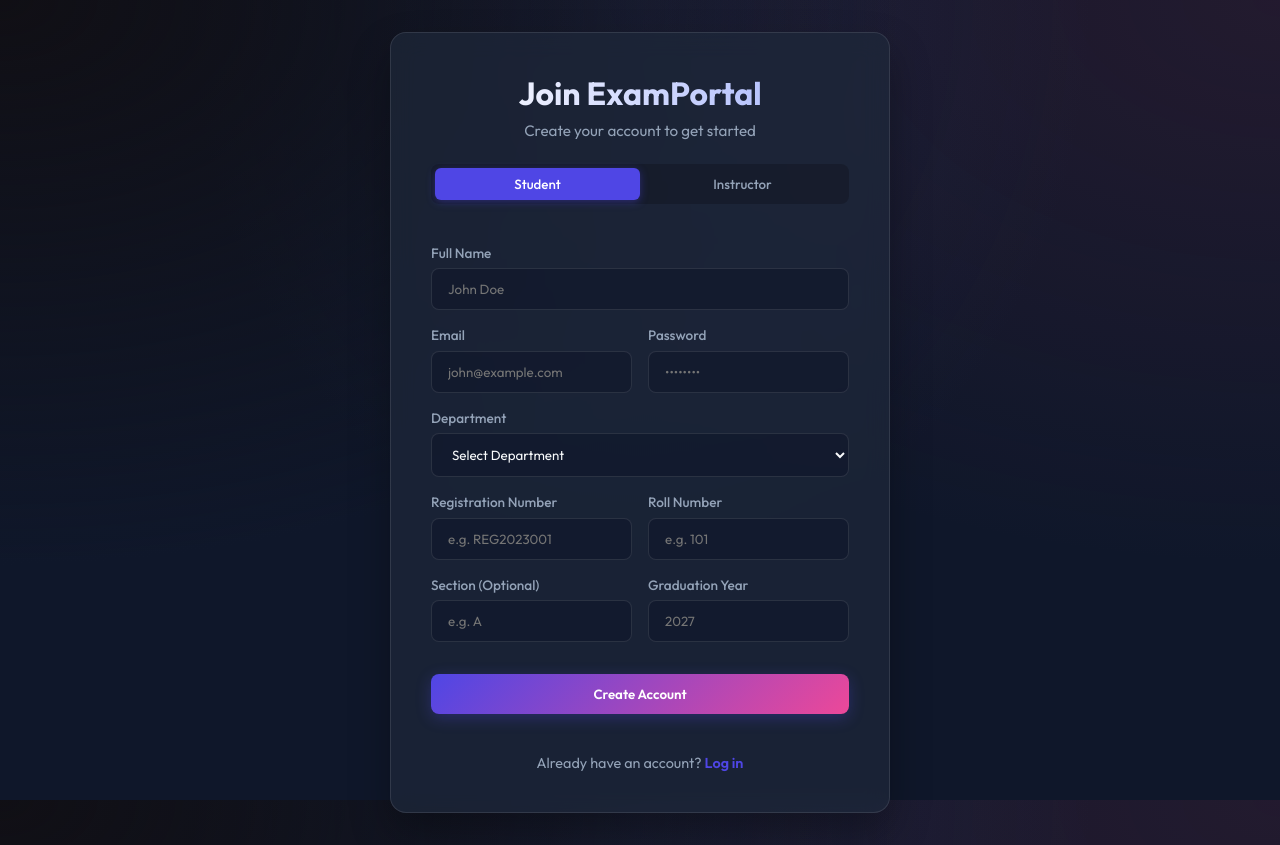
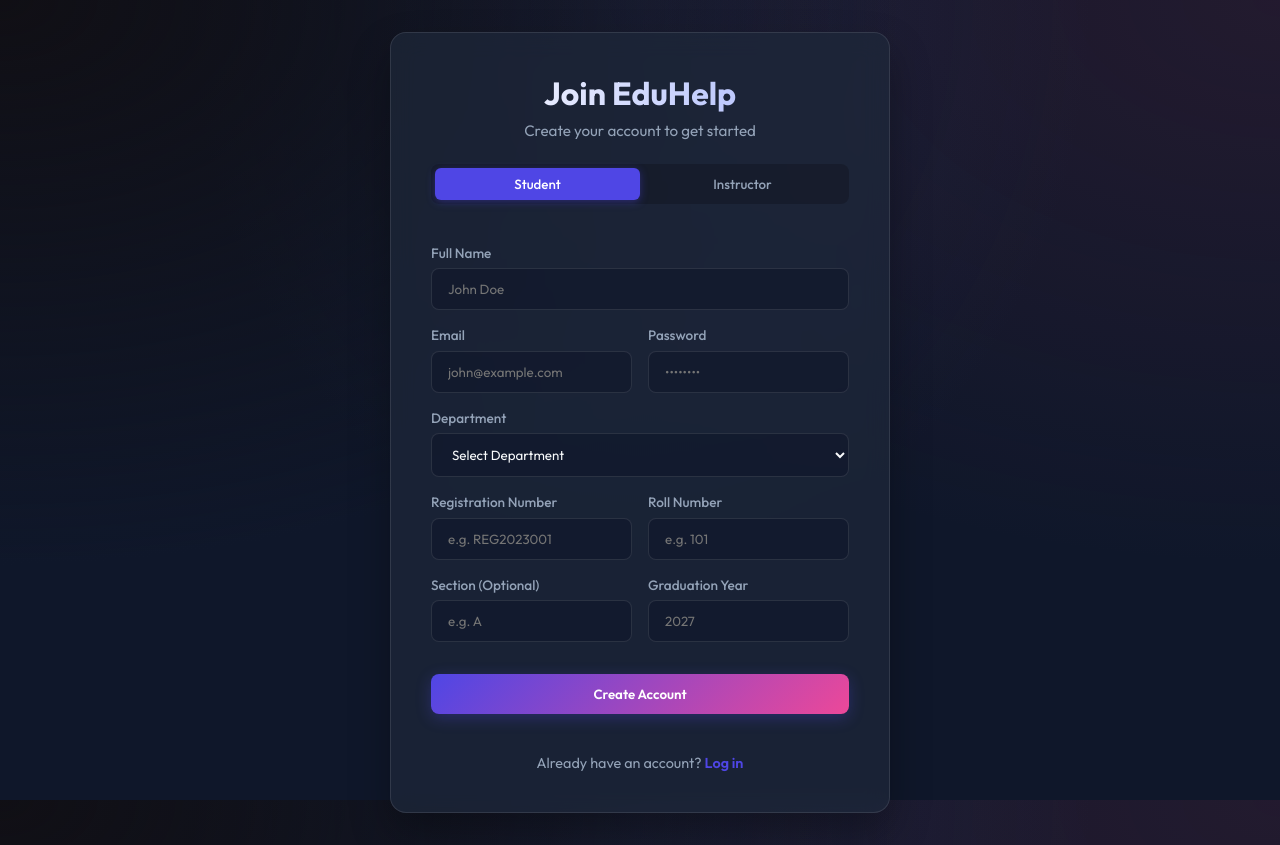
Before and after one commit to Shriman-Shaunaka-Bhattacharya-Mahashaya/EduHelp, a Next.js app: page /register in a window 1280 px wide. Built offline with nearby package versions, Linux system fonts and the light colour scheme.

Commit message:
Minor UI changes

```diff
--- a/app/dashboard/page.tsx
+++ b/app/dashboard/page.tsx
@@ -30,7 +30,7 @@ export default function Dashboard() {
   return (
     <div style={{ padding: '2rem', maxWidth: '1200px', margin: '0 auto' }}>
       <header style={{ display: 'flex', justifyContent: 'space-between', alignItems: 'center', marginBottom: '2rem' }}>
-        <h1 style={{ fontSize: '1.5rem', fontWeight: 'bold' }}>ExamPortal Dashboard</h1>
+        <h1 style={{ fontSize: '1.5rem', fontWeight: 'bold' }}>EduHelp Dashboard</h1>
         <div style={{ display: 'flex', alignItems: 'center', gap: '1rem' }}>
           <span style={{ color: 'var(--text-secondary)' }}>
             Welcome, <strong>{session.user?.name}</strong> ({session.user?.role})
--- a/app/layout.tsx
+++ b/app/layout.tsx
@@ -14,8 +14,8 @@ const geistMono = Geist_Mono({
 });
 
 export const metadata: Metadata = {
-  title: "Create Next App",
-  description: "Generated by create next app",
+  title: "EduHelp",
+  description: "Educational Management System",
 };
 
 export default function RootLayout({ children }: LayoutProps<"/">) {
--- a/app/login/page.tsx
+++ b/app/login/page.tsx
@@ -59,7 +59,7 @@ function LoginContent() {
       <div className={`glass-panel animate-fade-in ${styles.authCard}`}>
         <div className={styles.header}>
           <h1 className={styles.title}>Welcome Back</h1>
-          <p className={styles.subtitle}>Sign in to your ExamPortal account</p>
+          <p className={styles.subtitle}>Sign in to your EduHelp account</p>
         </div>
 
         {successMsg && (
--- a/app/register/page.tsx
+++ b/app/register/page.tsx
@@ -57,7 +57,7 @@ export default function Register() {
     <div className={styles.container}>
       <div className={`glass-panel animate-fade-in ${styles.authCard}`}>
         <div className={styles.header}>
-          <h1 className={styles.title}>Join ExamPortal</h1>
+          <h1 className={styles.title}>Join EduHelp</h1>
           <p className={styles.subtitle}>Create your account to get started</p>
         </div>
 
```
Also changed, not shown: 1 other file (tests, documents, lock files or other folders).
